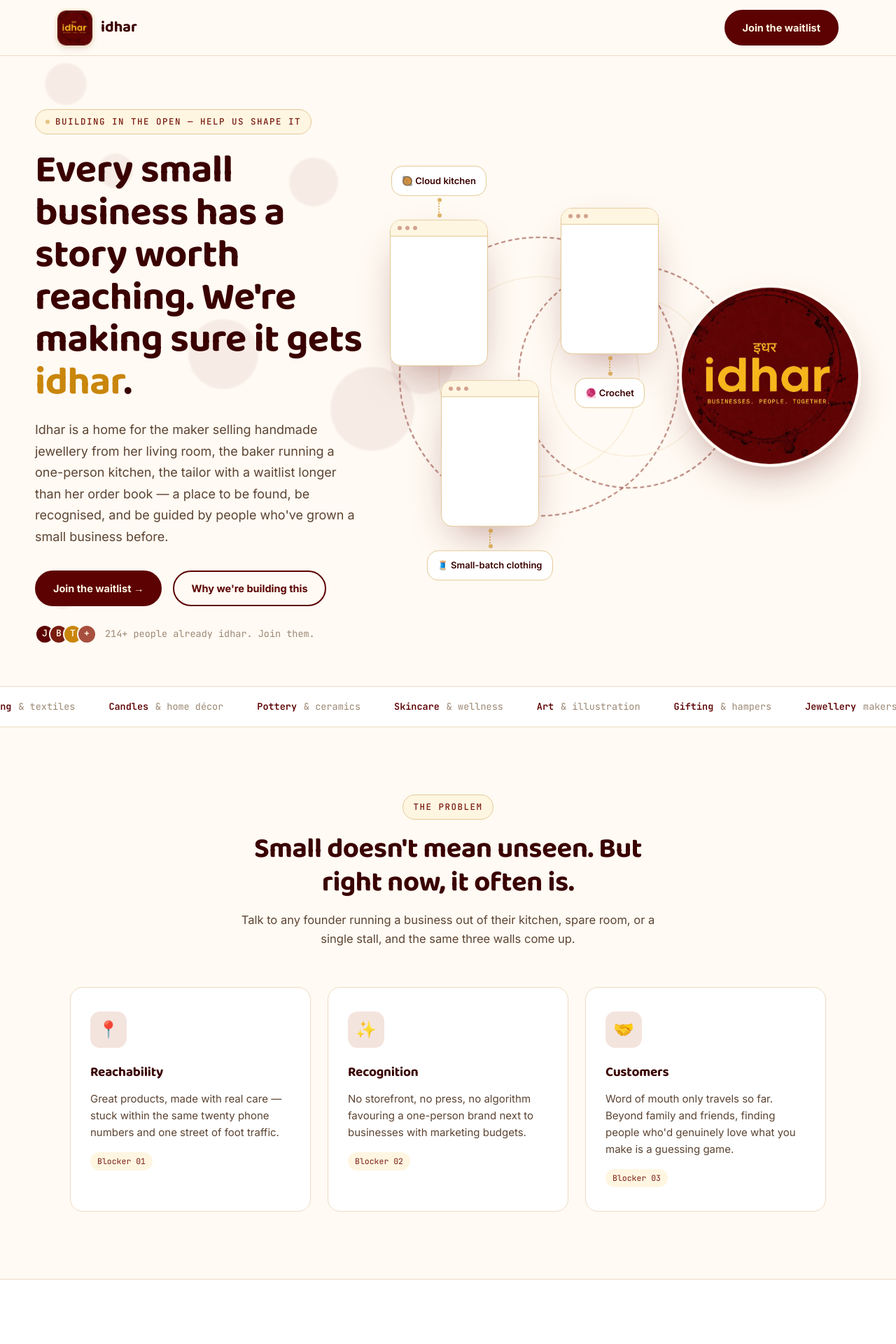
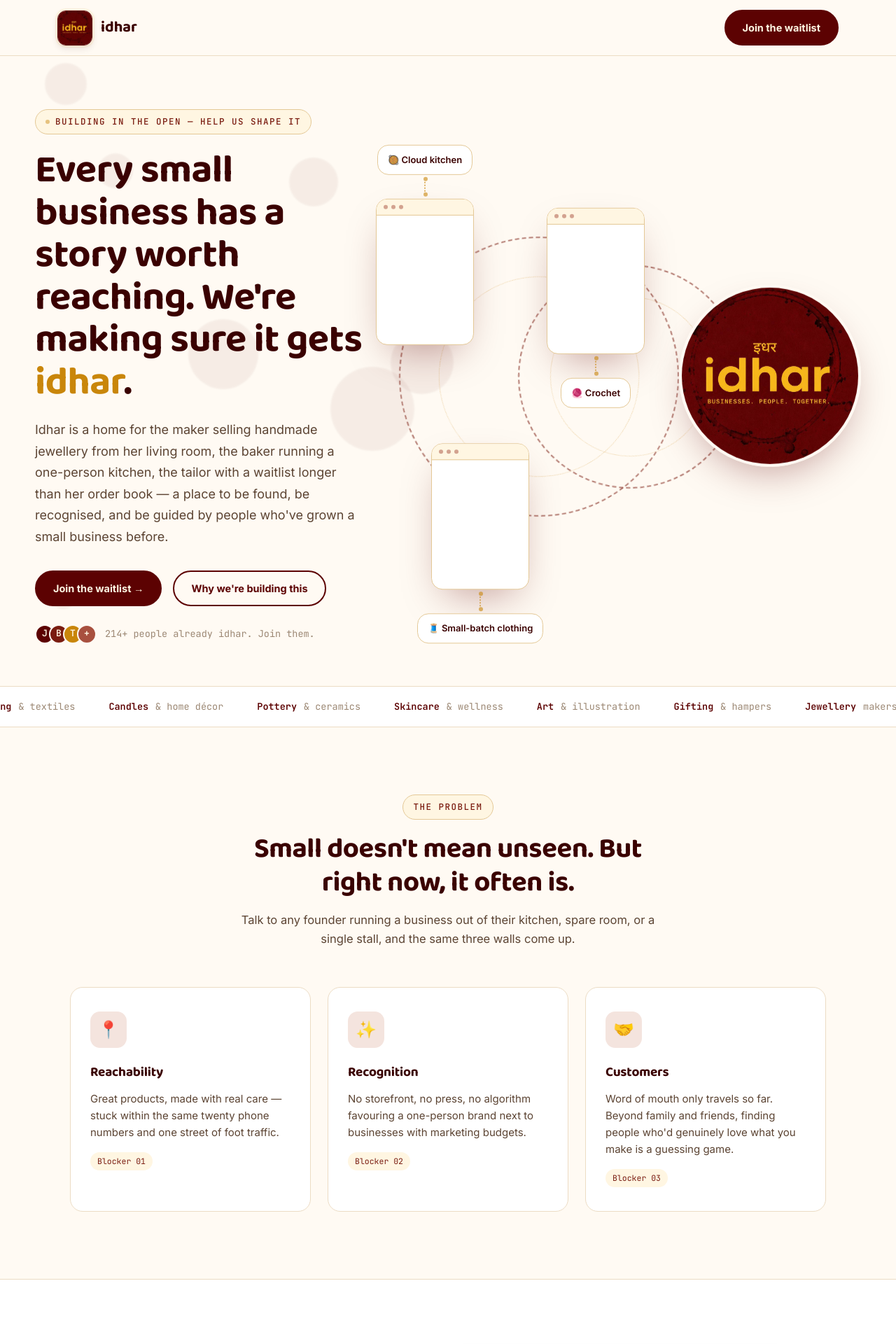
Before and after one commit to APC2005-dev/Idhar_WaitingList, a Flask app: page / in a window 1280 px wide. Shown: the top 1920 px of the page at 70% size. Run offline with Flask 3, Linux system fonts and the light colour scheme; grey boxes are pictures that could not be loaded.

Commit message:
Changes3

```diff
--- a/static/css/style.css
+++ b/static/css/style.css
@@ -538,21 +538,21 @@ header .brand:hover .brand-mark {
 }
 
 .orbit-cluster.c1 {
-  top: 0%;
-  left: -2%;
+  top: -5%;
+  left: -5%;
   animation-delay: 0.3s;
 }
 
 .orbit-cluster.c2 {
   top: 10%;
-  left: 35%;
+  left: 32%;
   flex-direction: column-reverse;
   animation-delay: 0.3s;
 }
 
 .orbit-cluster.c3 {
-  bottom: 0%;
-  left: 6%;
+  bottom: -15%;
+  left: 4%;
   flex-direction: column-reverse;
   animation-delay: 1.6s;
 }
```
